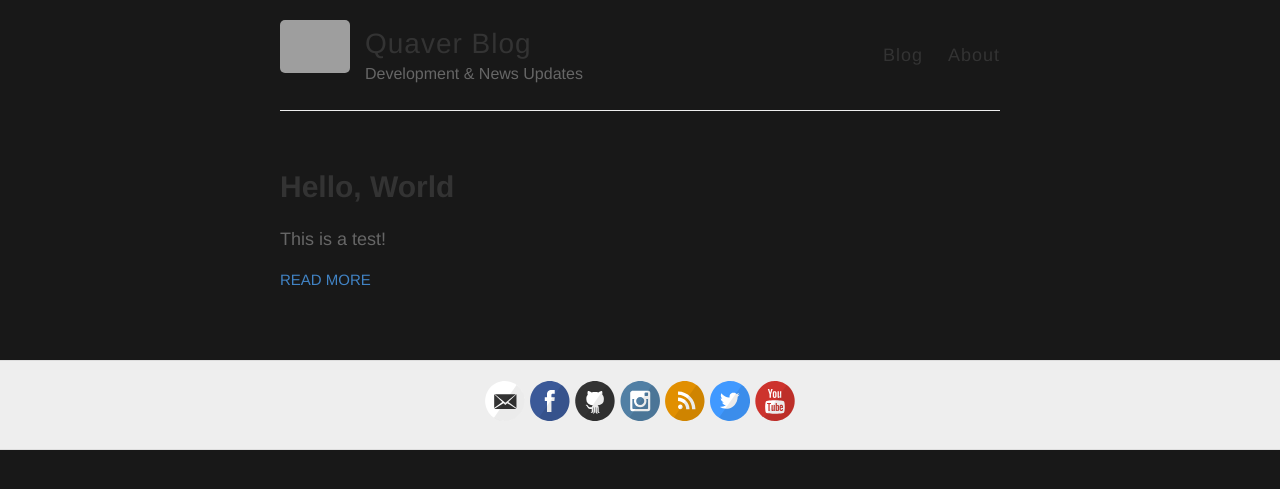
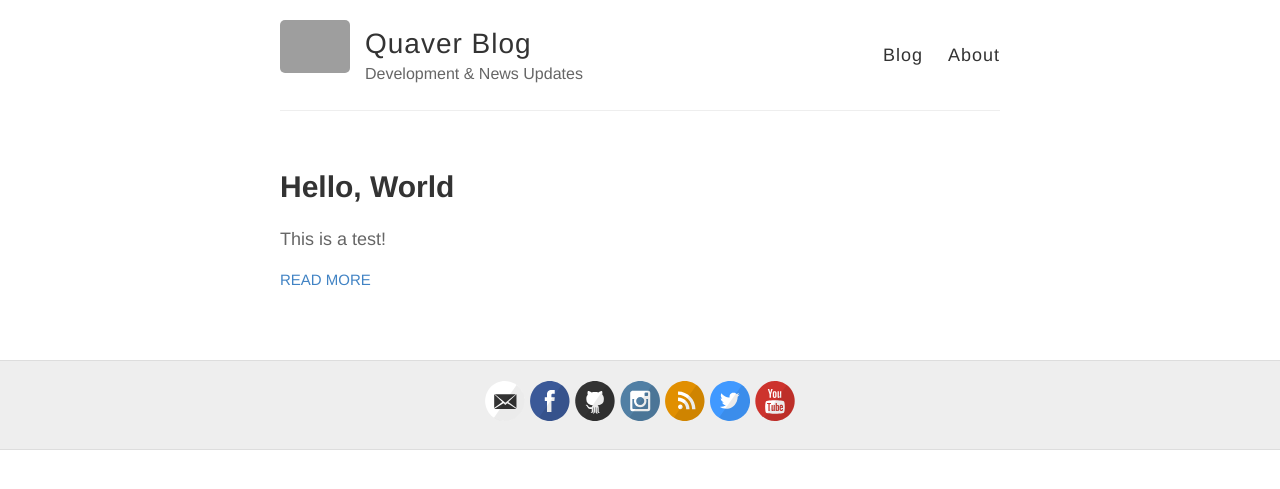
Before and after one commit to Quaver/Quaver.Blog, a Jekyll site: the page built from index.html, in a window 1280 px wide. Shown: the top 489 px of the page. Built offline with Jekyll 4.4.1, drawn with Linux system fonts in a browser that asks for light colours; grey boxes are pictures that could not be loaded.

Commit message:
Update _variables.scss

```diff
--- a/_sass/_variables.scss
+++ b/_sass/_variables.scss
@@ -13,7 +13,7 @@ $darkGray: #333;
 $gray: #666;
 $lightGray: #eee;
 $white: #fff;
-$backgroundColor: #181818;
+$backgroundColor: #fff;
 
 // Font stacks
 $helvetica: Helvetica, Arial, sans-serif;
```
